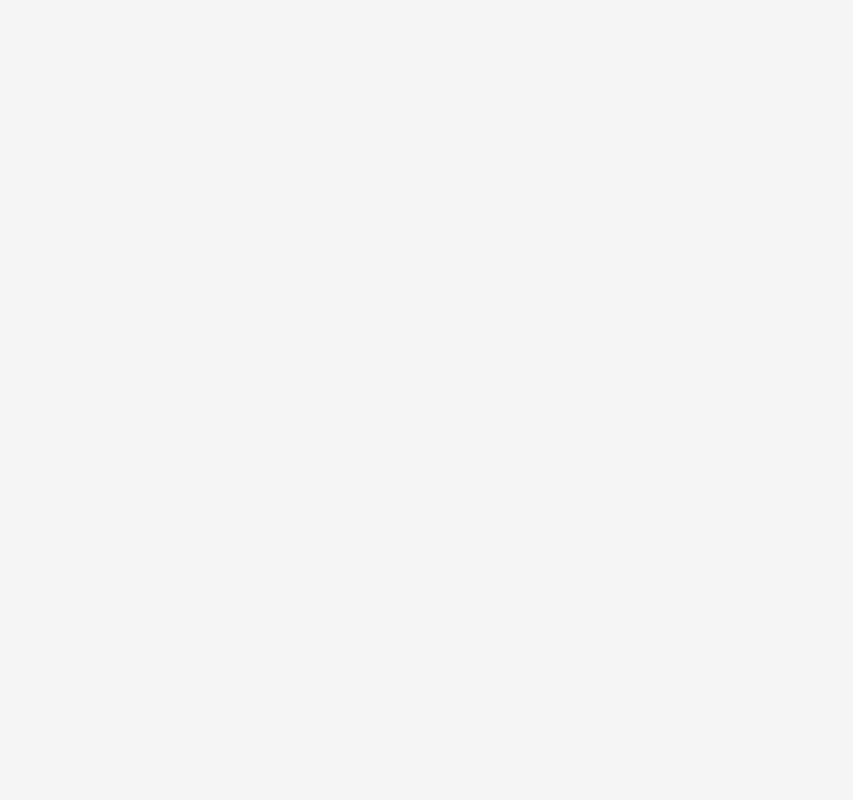
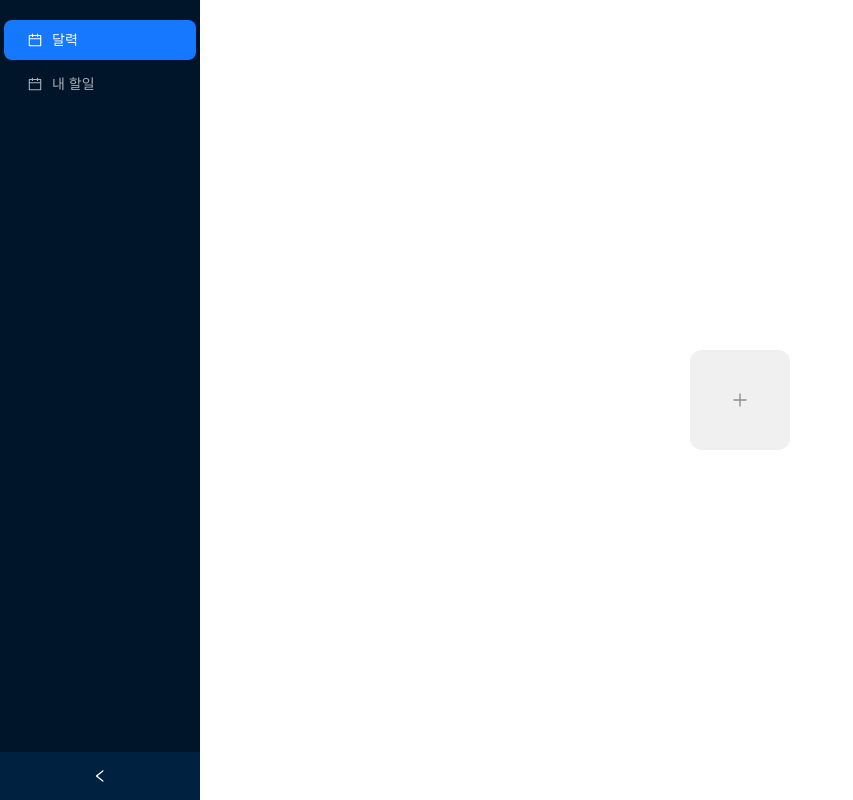
Before and after one commit to Si-off/clush_assignment, a React (Vite) app: page /todos in a window 1280 px wide. Before the commit this address had no page. Shown: the whole page, without its empty margins (0-853 px from the left). Built offline with nearby package versions, Linux system fonts and the light colour scheme; a web font is replaced by a local one.

Commit message:
refactor: 페이지 정리 작업

```diff
--- a/src/App.tsx
+++ b/src/App.tsx
@@ -1,8 +1,7 @@
 import { Layout } from 'antd';
-import styled from 'styled-components';
-import { Content } from 'antd/es/layout/layout';
 import { Navigate, Route, Routes } from 'react-router-dom';
-import { SideNav, Calendar } from './components';
+import { SideNav } from './components';
+import { CalendarPage, TodoListPage } from './pages';
 
 function App() {
   return (
@@ -11,28 +10,10 @@ function App() {
         <Route path='/' element={<Navigate to='/calendar' />} />
         <Route element={<SideNav />}>
           {/** 달력 */}
-          <Route
-            path='/calendar'
-            element={
-              <Layout>
-                <S.Content>
-                  <Calendar />
-                </S.Content>
-              </Layout>
-            }
-          />
+          <Route path='/calendar' element={<CalendarPage />} />
 
           {/** 할일 */}
-          <Route
-            path='/todo'
-            element={
-              <Layout>
-                <S.Content>
-                  <Calendar />
-                </S.Content>
-              </Layout>
-            }
-          />
+          <Route path='/todos' element={<TodoListPage />} />
         </Route>
       </Routes>
     </Layout>
@@ -40,14 +21,3 @@ function App() {
 }
 
 export default App;
-
-const S = {
-  Content: styled(Content)`
-    display: flex;
-    flex-direction: column;
-    justify-content: center;
-    gap: 16px;
-    background-color: white;
-    padding: 0px 24px;
-  `,
-};
--- a/src/components/Calendar.tsx
+++ b/src/components/Calendar.tsx
@@ -1,4 +1,4 @@
-import { Calendar as AntdCalendar } from 'antd';
+import { Calendar as AntdCalendar, Button } from 'antd';
 import dayjs, { Dayjs } from 'dayjs';
 import { useState } from 'react';
 import styled from 'styled-components';
@@ -36,6 +36,7 @@ const Calendar = () => {
           value={selected.get('month')}
           onChange={(value) => setSelected(selected.set('month', value))}
         />
+        <Button onClick={() => setSelected(dayjs())}>오늘</Button>
       </S.Header>
       <div onWheel={handleWheel}>
         <AntdCalendar
--- a/src/components/SideNav.tsx
+++ b/src/components/SideNav.tsx
@@ -8,7 +8,7 @@ import { Outlet, useNavigate } from 'react-router-dom';
 
 const items: MenuProps['items'] = [
   { icon: <CalendarOutlined />, key: 'calendar', label: '달력' },
-  { icon: <CalendarOutlined />, key: 'todo', label: '내 할일' },
+  { icon: <CalendarOutlined />, key: 'todos', label: '내 할일' },
 ];
 
 const SideNav = () => {
--- /dev/null
+++ b/src/components/TodoItem.tsx
@@ -0,0 +1,16 @@
+import { Todo } from '../store/useTodoStore';
+
+type Props = Todo;
+
+const TodoItem = (props: Props) => {
+  return (
+    <div>
+      <p>{props.title}</p>
+      <p>{props.content}</p>
+      <p>{props.date.format('YYYY-MM-DD')}</p>
+      <p>{props.isComplete}</p>
+    </div>
+  );
+};
+
+export default TodoItem;
--- /dev/null
+++ b/src/pages/CalendarPage.tsx
@@ -0,0 +1,24 @@
+import { Content } from 'antd/es/layout/layout';
+import styled from 'styled-components';
+import { Calendar } from '../components';
+
+const CalendarPage = () => {
+  return (
+    <S.Content>
+      <Calendar />
+    </S.Content>
+  );
+};
+
+export default CalendarPage;
+
+const S = {
+  Content: styled(Content)`
+    display: flex;
+    flex-direction: column;
+    justify-content: center;
+    gap: 16px;
+    background-color: white;
+    padding: 0px 24px;
+  `,
+};
--- /dev/null
+++ b/src/pages/TodoListPage.tsx
@@ -0,0 +1,98 @@
+import { Content } from 'antd/es/layout/layout';
+import styled from 'styled-components';
+import { PlusOutlined } from '@ant-design/icons';
+import useTodoStore from '../store/useTodoStore';
+import { DatePicker, Form, Input, Modal, Tooltip } from 'antd';
+import { useState } from 'react';
+import TextArea from 'antd/es/input/TextArea';
+import dayjs, { Dayjs } from 'dayjs';
+import TodoItem from '../components/TodoItem';
+
+type FormData = { title: string; content: string; date: Dayjs };
+
+const TodoListPage = () => {
+  //* states */
+  const [isModalOpen, setIsModalOpen] = useState(false);
+  const [form] = Form.useForm();
+
+  //** stores */
+  const { todoList, addTodo } = useTodoStore();
+
+  //** handlers */
+  const handleOpen = () => {
+    setIsModalOpen(true);
+  };
+
+  const handleCancel = () => {
+    setIsModalOpen(false);
+  };
+
+  const handleSubmit = () => {
+    form
+      .validateFields()
+      .then(async (values: FormData) => {
+        const { title, content, date } = values;
+
+        addTodo({ id: dayjs().format(), title, content, date, isComplete: false });
+        form.resetFields();
+        handleCancel();
+      })
+      .catch((err) => {
+        console.log(err);
+      });
+  };
+
+  return (
+    <S.Content>
+      <Modal
+        open={isModalOpen}
+        onOk={handleSubmit}
+        onCancel={handleCancel}
+        zIndex={10}
+        title='일정 추가'>
+        <Form form={form} layout='vertical' autoComplete='off'>
+          <Form.Item label='제목' name='title' rules={[{ required: true }]}>
+            <Input placeholder='제목을 입력해주세요.' />
+          </Form.Item>
+          <Form.Item label='내용' name='content'>
+            <TextArea placeholder='내용을 입력해주세요.' autoSize={{ minRows: 2, maxRows: 6 }} />
+          </Form.Item>
+          <Form.Item label='날짜' name='date' rules={[{ required: true }]}>
+            <DatePicker />
+          </Form.Item>
+        </Form>
+      </Modal>
+      {todoList.length === 0 && (
+        <Tooltip title='일정 추가' zIndex={1}>
+          <S.CreateButton onClick={handleOpen}>
+            <PlusOutlined style={{ fontSize: '16px', color: '#8c8c8c' }} />
+          </S.CreateButton>
+        </Tooltip>
+      )}
+      {todoList.map((todo) => (
+        <TodoItem key={todo.id} {...todo} />
+      ))}
+    </S.Content>
+  );
+};
+
+export default TodoListPage;
+
+const S = {
+  Content: styled(Content)`
+    display: flex;
+    justify-content: center;
+    align-items: center;
+    gap: 16px;
+    background-color: white;
+    padding: 0px 24px;
+  `,
+  CreateButton: styled.button`
+    width: 100px;
+    height: 100px;
+    border-radius: 12px;
+    border: none;
+    background-color: #f0f0f0;
+    cursor: pointer;
+  `,
+};
--- /dev/null
+++ b/src/pages/index.ts
@@ -0,0 +1,4 @@
+import CalendarPage from './CalendarPage';
+import TodoListPage from './TodoListPage';
+
+export { CalendarPage, TodoListPage };
```
